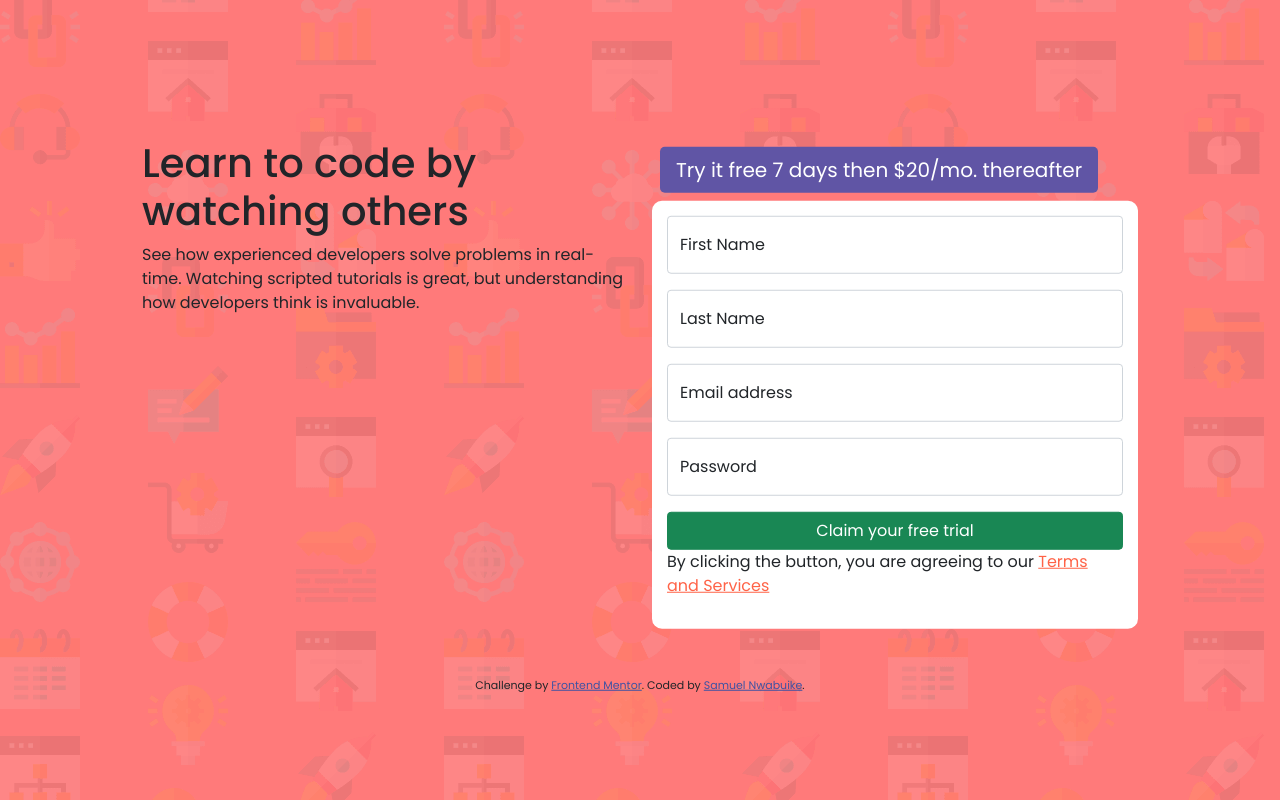
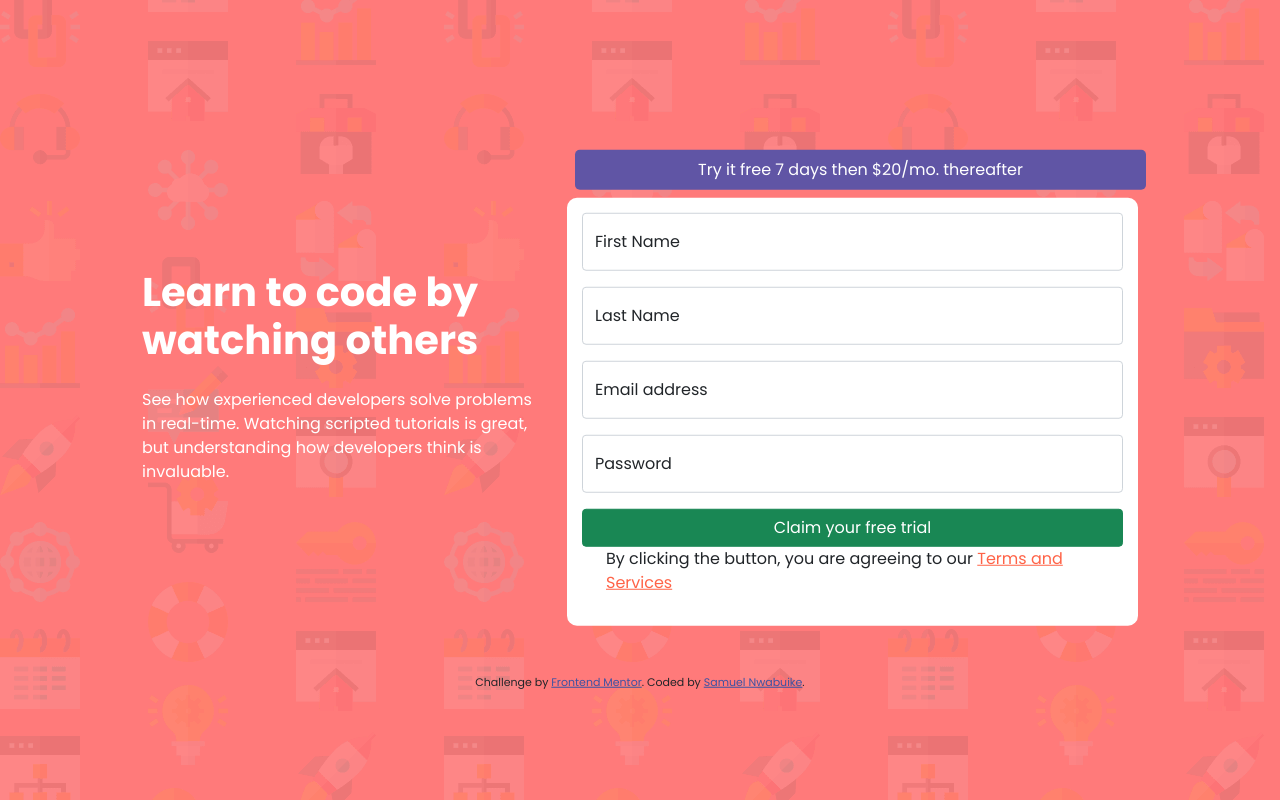
Before and after one commit to nwabuike-samuel/sign-up-form, a plain HTML site: page index.html in a window 1280 px wide. Drawn offline with Linux system fonts and the light colour scheme.

Commit message:
updated styling

```diff
--- a/css/styles.css
+++ b/css/styles.css
@@ -7,10 +7,16 @@ body{
     font-size: 16px;
 }
 
-.freetrial{
+.column1{
+    color: white;
+}
+
+.freetrial, .freetrial:hover {
     background-color: hsl(248, 32%, 49%);
     border: none;
 }
+
+
 
 .myform{
     background-color: white;
@@ -19,9 +25,7 @@ body{
 
 }
 
-
-
-.myform > p > a{
+.myterms > p > a{
     color: tomato;
 }
 
--- a/index.html
+++ b/index.html
@@ -22,18 +22,16 @@
 <body>
 
   <div class="container position-absolute top-50 start-50 translate-middle">
-    <div class="row mt-sm-5 mb-sm- 5 m-lg-5">
-      <div class="col-12 col-lg-6 "> <!--column1-->
-        <h1>
-          Learn to code by watching others
-        </h1>
+    <div class="row mt-sm-5 mb-sm- 5 m-lg-5 gx-4 align-self-md-center">
+      <div class="col-12 col-lg-5 align-self-center column1"> <!--column1-->
+        <h1 class="pb-3"><b>Learn to code by watching others</b></h1>
         <p>
           See how experienced developers solve problems in real-time. Watching scripted tutorials is great,
           but understanding how developers think is invaluable.
         </p>
       </div>
-      <div class="col-12 col-lg-6"><!--column2-->
-        <button type="button" class="btn btn-primary freetrial btn-lg m-2">Try it free 7 days then $20/mo. thereafter</button>
+      <div class="col-12 col-lg-7"><!--column2-->
+        <button type="button" class="btn btn-primary freetrial btn-lg m-2 fs-6 w-100">Try it free 7 days then $20/mo. thereafter</button>
         <form class="myform">
           <div class="form-floating mb-3">
             <input type="text" class="form-control" id="floatingInput" placeholder="First Name">
@@ -52,7 +50,10 @@
             <label for="floatingPassword">Password</label>
           </div>
           <button type="button" class="btn btn-success w-100">Claim your free trial</button>
-          <p class="">By clicking the button, you are agreeing to our <a href="#">Terms and Services</a></p>
+          <div class=" container myterms">
+            <p class="fs-6">By clicking the button, you are agreeing to our <a href="#">Terms and Services</a></p>
+          </div>
+
         </form>
 
       </div>
```
